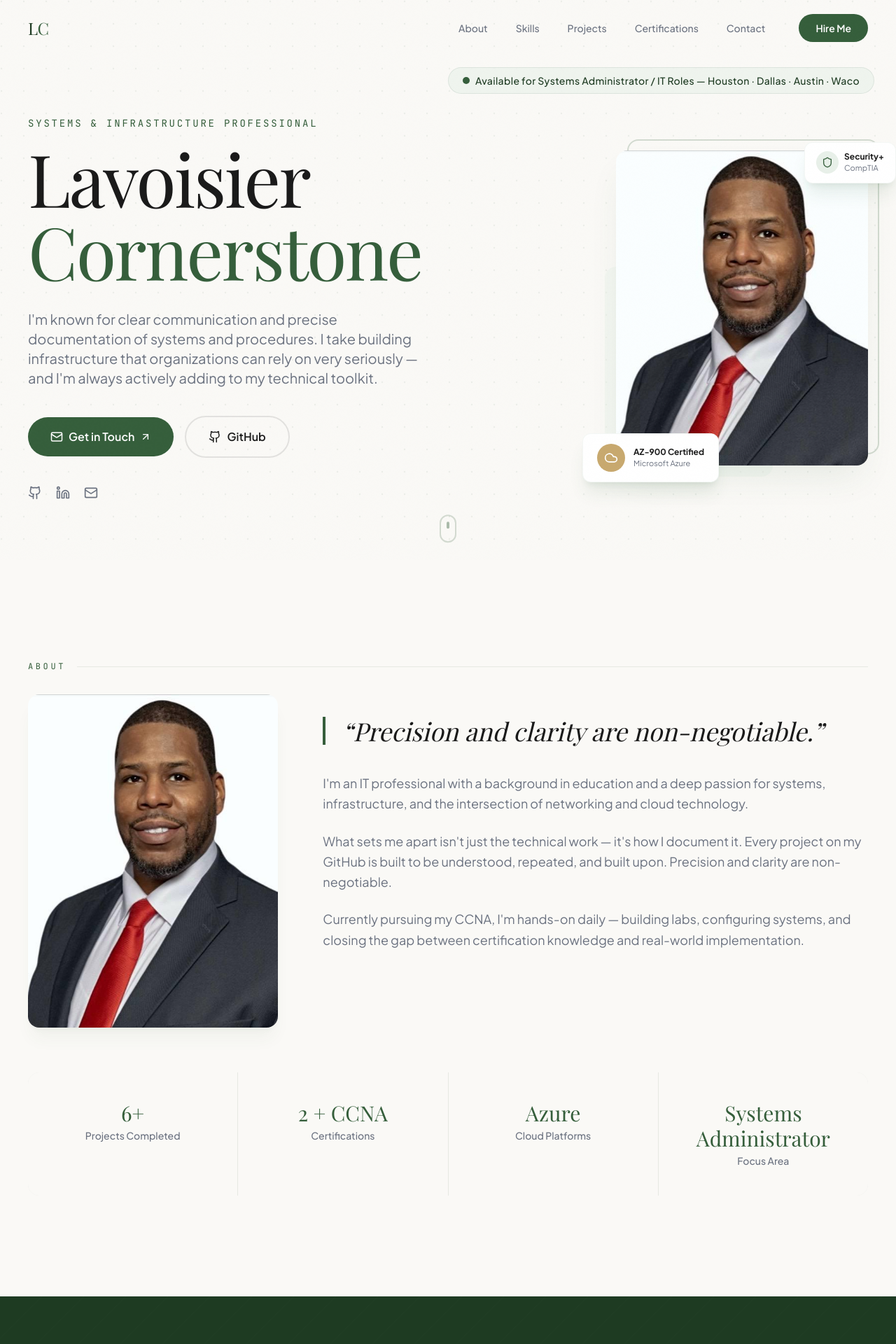
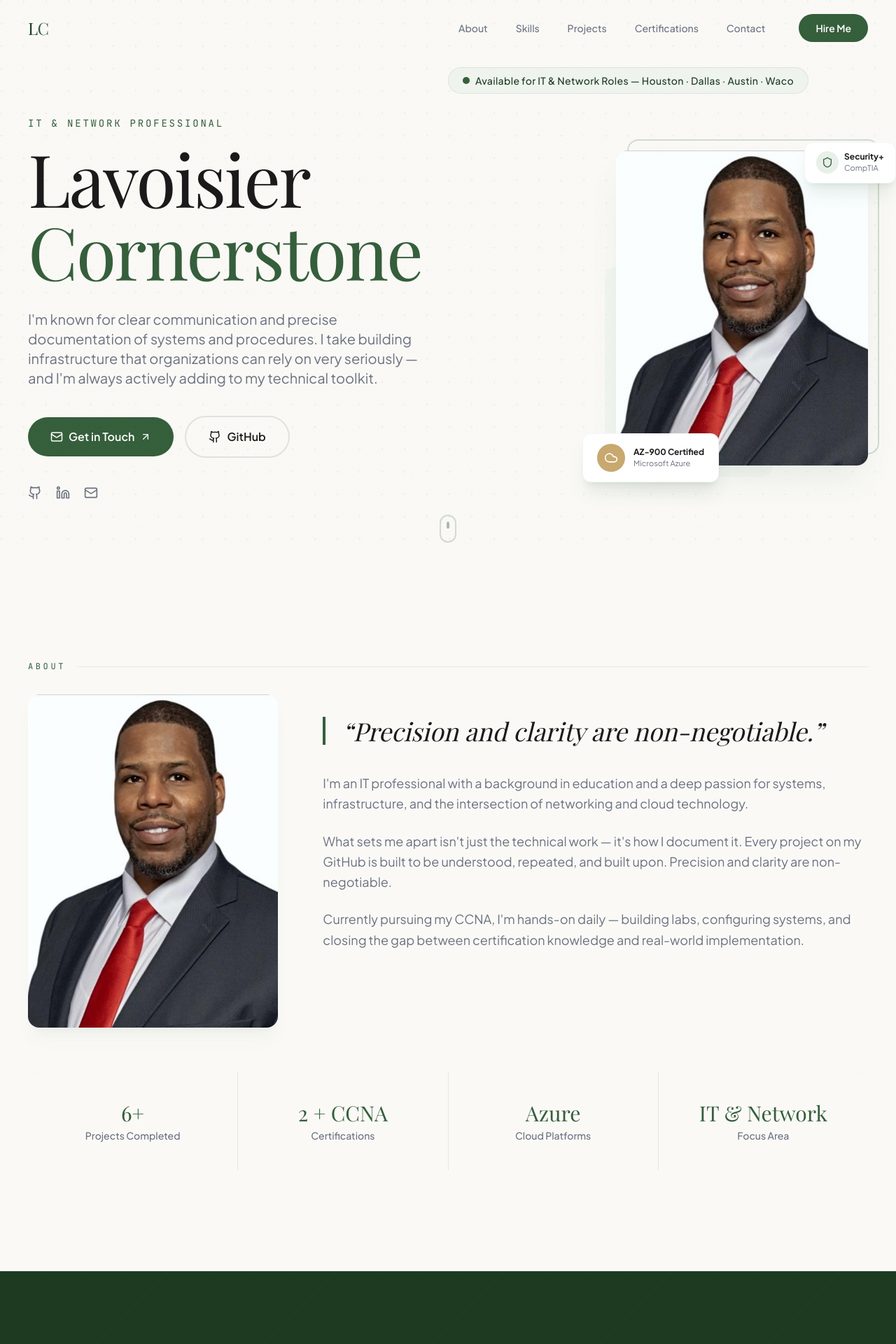
Before and after one commit to cornerstonian/portfolio-site, a Next.js app: page / in a window 1280 px wide. Shown: the top 1920 px of the page at 70% size. Built offline with nearby package versions, Linux system fonts and the light colour scheme; a web font is replaced by a local one.

Commit message:
Update title to IT & Network Professional

```diff
--- a/src/app/layout.tsx
+++ b/src/app/layout.tsx
@@ -21,7 +21,7 @@ const jetbrains = JetBrains_Mono({
 })
 
 export const metadata: Metadata = {
-  title: 'Lavoisier Cornerstone | Systems & Infrastructure',
+  title: 'Lavoisier Cornerstone | IT & Network Professional',
   description: 'IT professional specializing in systems administration, cloud infrastructure, and network operations. Security+, AZ-900, Google IT certified.',
   keywords: ['sysadmin', 'IT', 'cloud', 'Azure', 'AWS', 'Active Directory', 'ServiceNow', 'CCNA'],
 }
--- a/src/app/page.tsx
+++ b/src/app/page.tsx
@@ -160,7 +160,7 @@ const STATS = [
   { label: 'Projects Completed', value: '6+' },
   { label: 'Certifications', value: '2 + CCNA' },
   { label: 'Cloud Platforms', value: 'Azure' },
-  { label: 'Focus Area', value: 'Systems Administrator' },
+  { label: 'Focus Area', value: 'IT & Network' },
 ]
 
 /* ──────────────────────── DOT GRID COMPONENT ────────────────────────────── */
@@ -287,7 +287,7 @@ export default function Home() {
               <span className="relative inline-flex rounded-full h-2.5 w-2.5 bg-hunter" />
             </span>
             <span className="text-xs md:text-sm font-medium text-hunter-dark tracking-wide">
-              Available for Systems Administrator / IT Roles — Houston · Dallas · Austin · Waco
+              Available for IT & Network Roles — Houston · Dallas · Austin · Waco
             </span>
           </div>
         </motion.div>
@@ -305,7 +305,7 @@ export default function Home() {
                 variants={staggerItem}
                 className="font-mono text-sm text-hunter tracking-[0.2em] uppercase mb-4"
               >
-                Systems & Infrastructure Professional
+                IT & Network Professional
               </motion.p>
 
               <motion.h1
@@ -867,7 +867,7 @@ export default function Home() {
               variants={staggerItem}
               className="text-lg md:text-xl text-white/60 max-w-2xl mx-auto mb-4"
             >
-              Open to Systems Administrator, IT operations, and cloud infrastructure roles in the Houston,
+              Open to IT & Network, systems administration, and cloud infrastructure roles in the Houston,
               Dallas, Austin, or Waco area.
             </motion.p>
 
```
